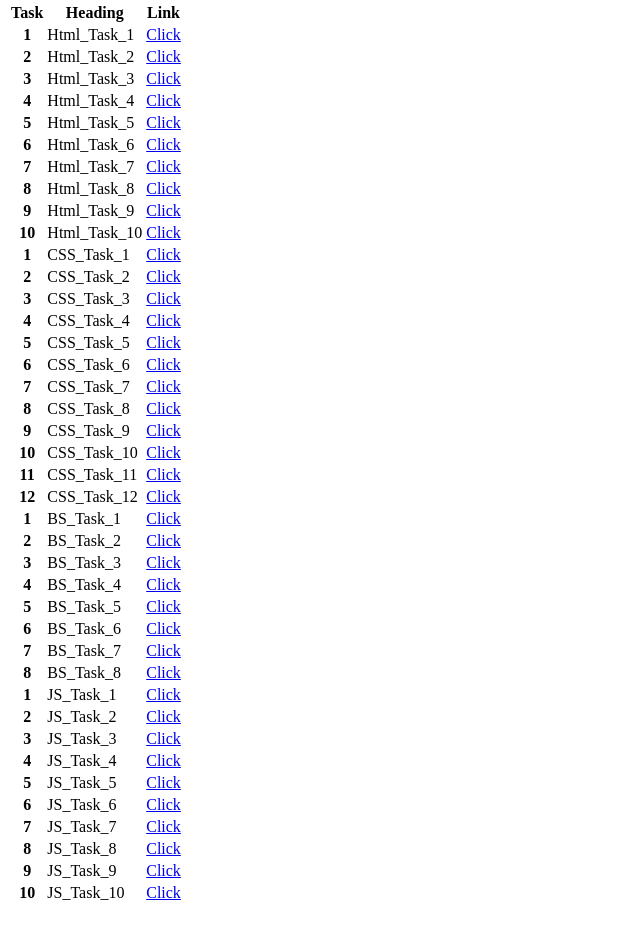
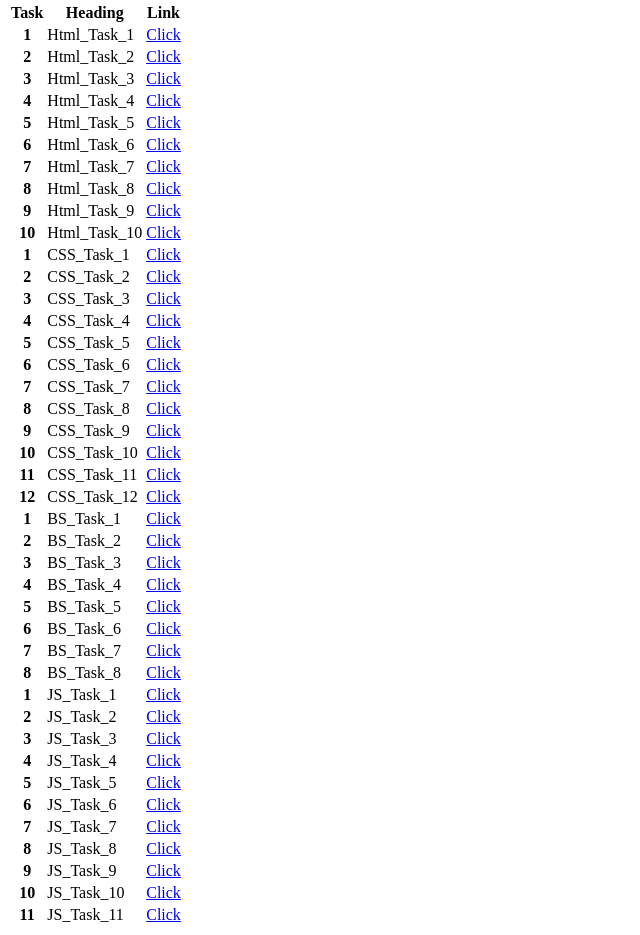
Before and after one commit to animesh911002/MernTask, a plain HTML site: page index.html in a window 1280 px wide. Shown: the part 187-1122 px from the top of the page, without its empty margins (0-640 px from the left). Before the commit the page ends 1100 px from the top, so only its background shows below. Drawn offline with Linux system fonts and the light colour scheme.

Commit message:
Update index.html

```diff
--- a/index.html
+++ b/index.html
@@ -233,6 +233,11 @@
                     <td> JS_Task_10 </td>
                     <td><a href="tasks/JS_Task_10.html"> Click </a></td>
                   </tr>
+                  <tr>
+                    <th scope="row">11</th>
+                    <td> JS_Task_11 </td>
+                    <td><a href="tasks/JS_Task_11.html"> Click </a></td>
+                  </tr>
               </tbody>
             </table>
 
```
